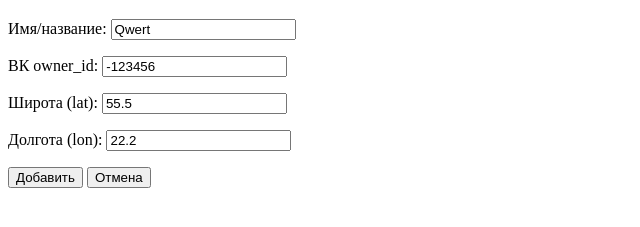
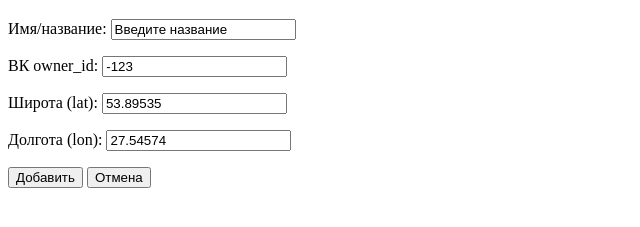
Before and after one commit to RP-Belarus/tovaryrp-from-vk, a website: page public/add.html in a window 1280 px wide. Shown: the part 61-288 px from the top of the page, without its empty margins (0-640 px from the left). Drawn offline with Linux system fonts and the light colour scheme.

Commit message:
Мелкие уточнения

```diff
--- a/index.js
+++ b/index.js
@@ -21,7 +21,7 @@ async function start() {
         });
 
         // Запускаем express
-        console.log("URL: " + mongo_url);
+        //console.log("URL: " + mongo_url);
         app.listen(port, () => {
             console.log(`Starting server at ${port} ...`);
         });
--- a/public/add.html
+++ b/public/add.html
@@ -10,19 +10,19 @@
 <form>
     <p>
         <label for="name">Имя/название:</label>
-        <input id="name" type="text" required value="Qwert">
+        <input id="name" type="text" required value="Введите название">
     </p>
     <p>
         <label for="owner_id">ВК owner_id:</label>
-        <input id="owner_id" type="text" required value="-123456">
+        <input id="owner_id" type="text" required value="-123">
     </p>
     <p>
         <label for="lat">Широта (lat):</label>
-        <input id="lat" type="text" required value="55.5">
+        <input id="lat" type="text" required value="53.89535">
     </p>
     <p>
         <label for="lon">Долгота (lon):</label>
-        <input id="lon" type="text" required value="22.2">
+        <input id="lon" type="text" required value="27.54574">
     </p>
     <button id="submit">Добавить</button>
     <button id="cancel">Отмена</button>
```
